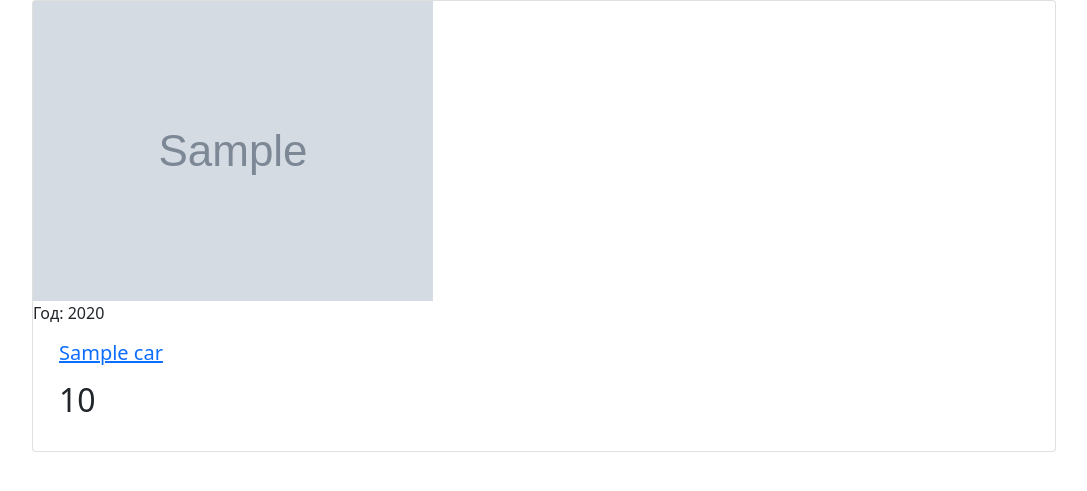
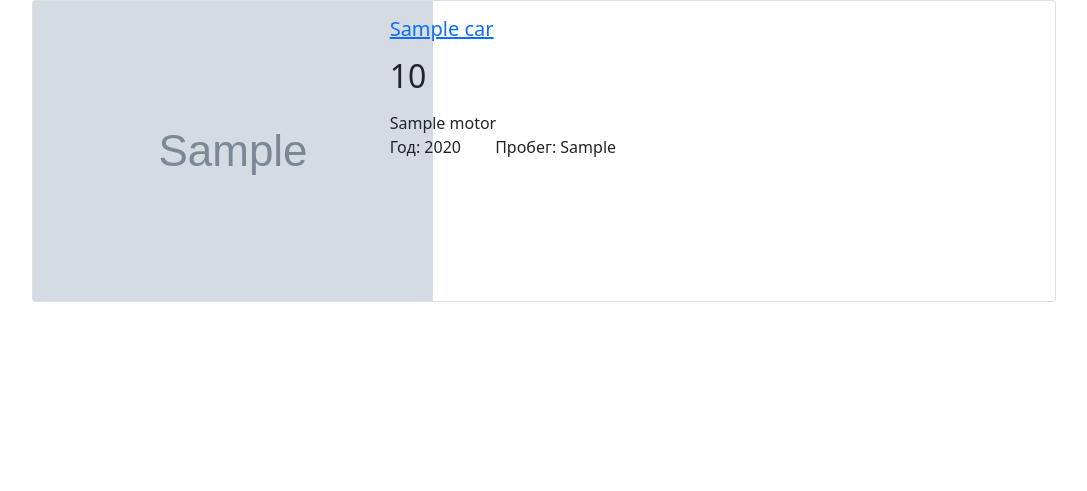
Before and after one commit to Belgrak/GBC, a Flask app: template templates/temp.html in a window 1280 px wide. Shown: the top 491 px of the page, without its empty margins (50-1137 px from the left). Run offline with Flask 2, Linux system fonts and the light colour scheme; the template is opened without the code that fills it: most values are stand-ins (such as "Sample title", 1, 10 or a date in 2020); grey boxes marked "Sample" are stand-in pictures.

Commit message:
Some specifications

```diff
--- a/main.py
+++ b/main.py
@@ -33,6 +33,8 @@
                     'link': '',
                     'photo': '',
                     'year': '',
+                    'km': '',
+                    'motor': '',
                     'price': ''
                 }])
 
--- a/parse.py
+++ b/parse.py
@@ -13,6 +13,8 @@
         soup = BeautifulSoup(r.text, 'html.parser')
         list_of_cars = []
         for i in soup.select('.ListingItem-module__main'):
+            motor = i.select_one('.ListingItemTechSummaryDesktop__cell')
+            km_age = i.select_one('.ListingItem-module__kmAge')
             year = i.select_one('.ListingItem-module__year')
             link = i.select_one('.ListingItemTitle-module__link')
             photo = i.select_one('.Brazzers__image')
@@ -27,6 +29,8 @@
                     'link': link['href'],
                     'photo': 'http:' + photo['data-src'],
                     'year': year.text,
+                    'km': km_age.text,
+                    'motor': motor.text,
                     'price': price
                 })
             else:
@@ -35,6 +39,8 @@
                     'link': link['href'],
                     'photo': 0,
                     'year': year.text,
+                    'km': km_age.text,
+                    'motor': motor.text,
                     'price': price
                 })
         return list_of_cars
--- a/static/main.css
+++ b/static/main.css
@@ -1,3 +1,3 @@
-.col-md-8{
-	margin-left: 10px;
+.specifications{
+	margin-right: 30px;
 }
--- a/templates/temp.html
+++ b/templates/temp.html
@@ -14,10 +14,7 @@
             <div class="row g-0">
                 <div class="col-md-4">
                     {% if car['photo'] %}
-                        <img src="{{car['photo']}}" alt="...">
-                    {% endif %}
-                    {% if car['year'] %}
-                            Год: {{ car['year'] }}
+                        <img class="first_line" src="{{car['photo']}}" alt="...">
                     {% endif %}
                 </div>
                 <div class="col-md-8">
@@ -28,6 +25,15 @@
                             <h5 class="card-title"><a href={{car['link']}} target="_blank">{{ car['title'] }}</a></h5>
                         {% endif %}
                         <p class="card-text"><h2>{{ car['price'] }}</h2></p>
+                        {% if car['motor'] %}
+                            <div class="specifications">{{ car['motor'] }}</div>
+                        {% endif %}
+                        {% if car['year'] %}
+                            <span class="specifications">Год: {{ car['year'] }}</span>
+                        {% endif %}
+                        {% if car['km'] %}
+                            <span class="specifications">Пробег: {{ car['km'] }}</span>
+                        {% endif %}
                     </div>
                 </div>
                 <div class="col-xs-2">
```
